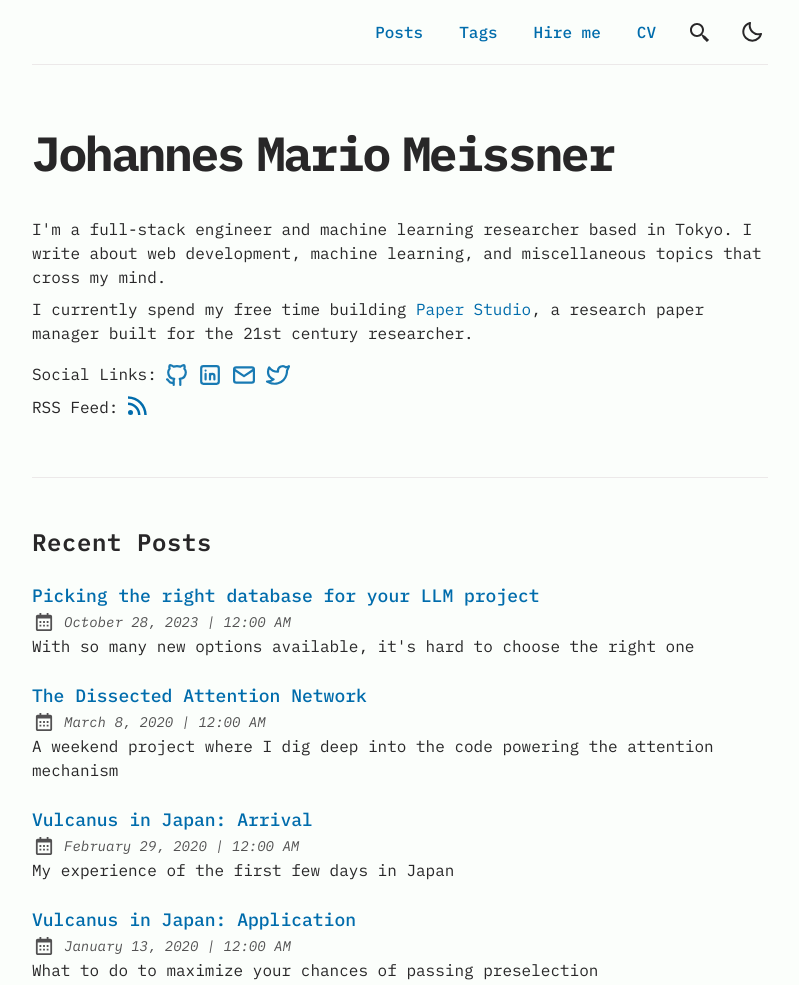
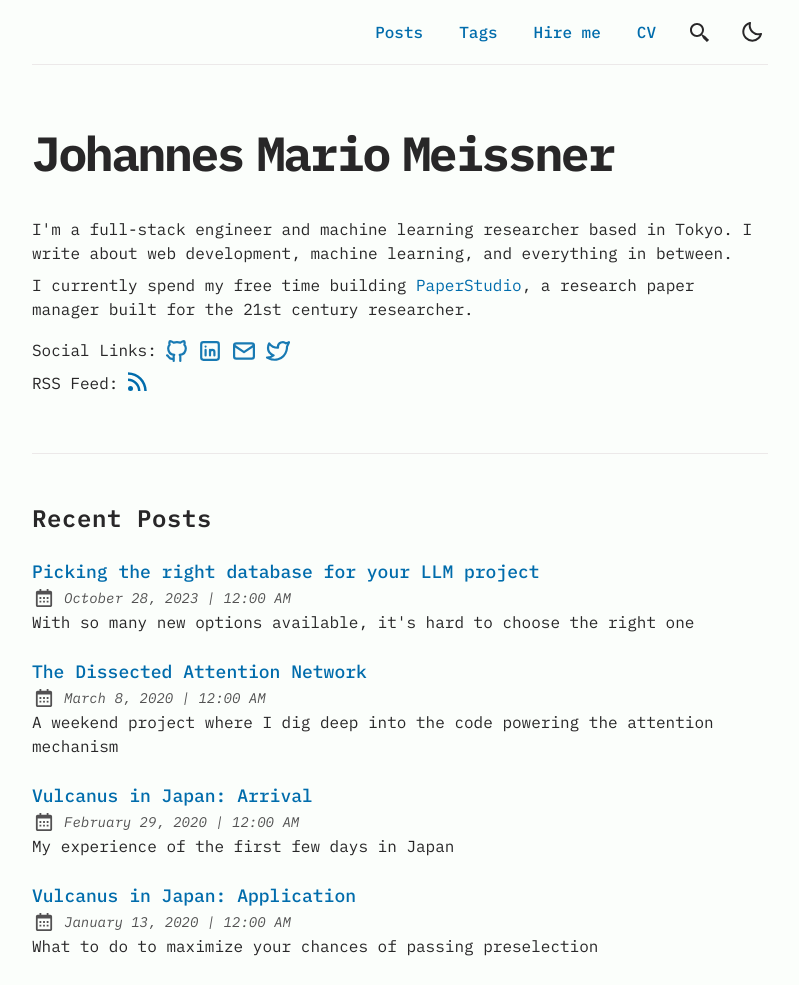
Before and after one commit to mariomeissner/astro-blog, an Astro site: page / in a window 1280 px wide. Shown: the top 985 px of the page, without its empty margins (240-1039 px from the left). Built offline with nearby package versions, Linux system fonts and the light colour scheme; Astro itself is replaced by a stand-in of ours; some packages are replaced by stand-ins of ours.

Commit message:
Landing update

```diff
--- a/src/pages/index.astro
+++ b/src/pages/index.astro
@@ -26,13 +26,13 @@ const socialCount = SOCIALS.filter(social => social.active).length;
       <h1 class="tracking-tighter">Johannes&#8196;Mario&#8196;Meissner</h1>
       <p>
         I'm a full-stack engineer and machine learning researcher based in
-        Tokyo. I write about web development, machine learning, and
-        miscellaneous topics that cross my mind.
+        Tokyo. I write about web development, machine learning, and everything
+        in between.
       </p>
       <p>
         I currently spend my free time building <a
           class="link"
-          href="https://www.paperstudio.app">Paper Studio</a
+          href="https://www.paperstudio.app">PaperStudio</a
         >, a research paper manager built for the 21st century researcher.
       </p>
 
```
